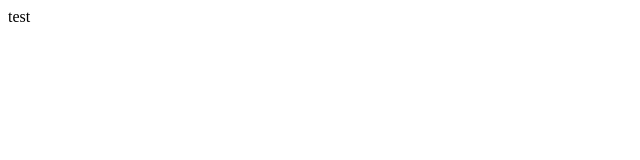
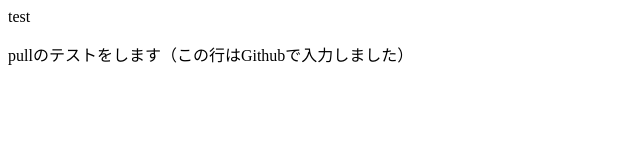
Before and after one commit to tsunash/git-test, a plain HTML site: page index.html in a window 1280 px wide. Shown: the whole page, without its empty margins (0-640 px from the left). Drawn offline with Linux system fonts and the light colour scheme.

Commit message:
Update index.html

```diff
--- a/index.html
+++ b/index.html
@@ -1 +1,2 @@
 <p>test</p>
+<p>pullのテストをします（この行はGithubで入力しました）</p>
```
